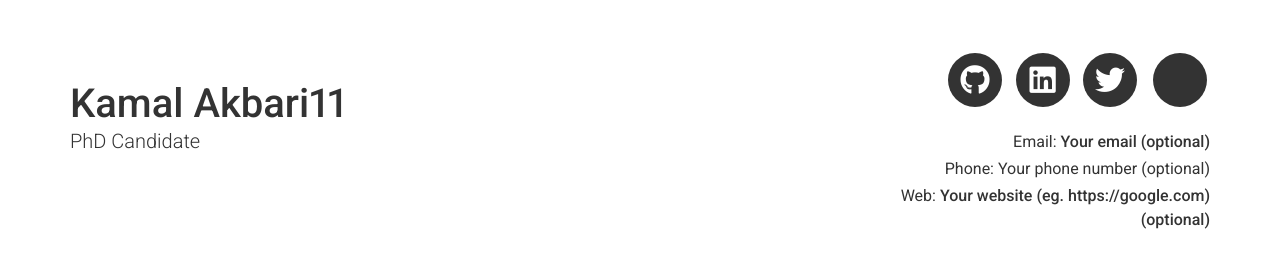
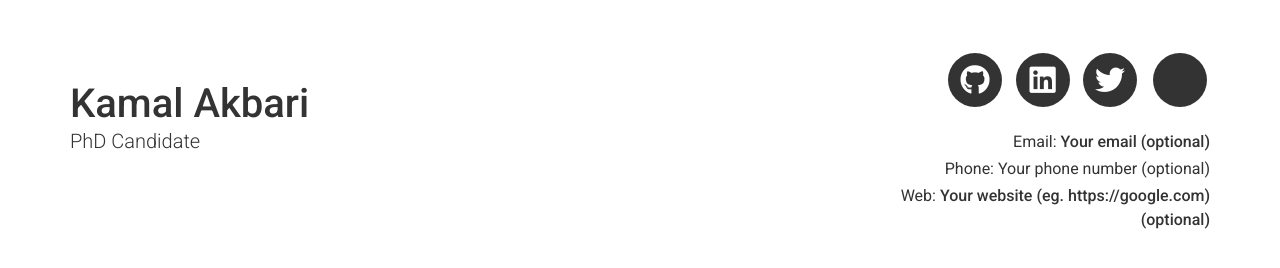
Before and after one commit to kamalakbari7/Who-am-I, a Jekyll site: the page built from index.md, in a window 1280 px wide and 900 px high. Shown: the top 268 px of the window. Built offline with Jekyll 4.4.1, drawn with Linux system fonts in a browser that asks for light colours; nearby versions of some CDN libraries; some of the changed text lies outside the part shown.

Commit message:
Update _config.yml

```diff
--- a/_config.yml
+++ b/_config.yml
@@ -6,7 +6,7 @@ repository: Git repository where your resume will be hosted, only required if yo
 version: 2
 
 # Personal info
-name: Kamal Akbari11
+name: Kamal Akbari
 title: PhD Candidate
 email: Your email (optional)
 # email_title: Email (Email title override)
```
